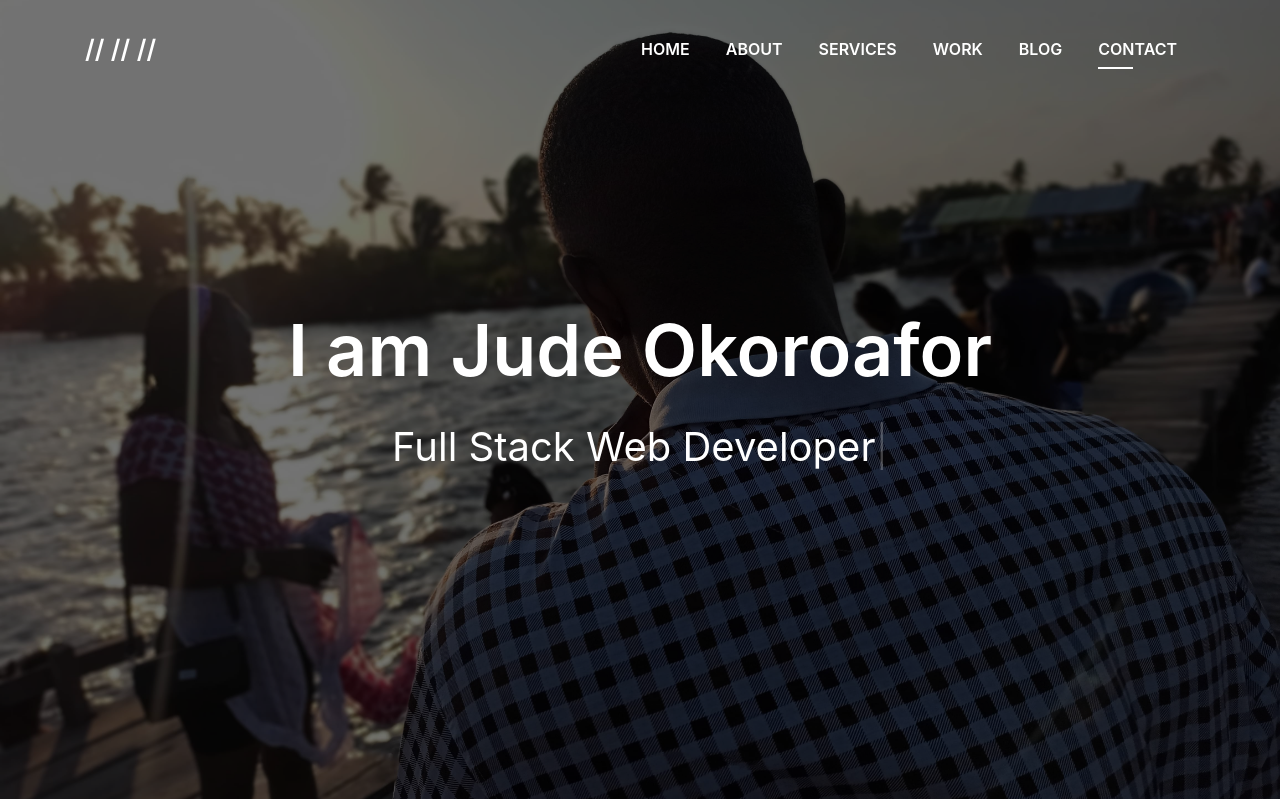
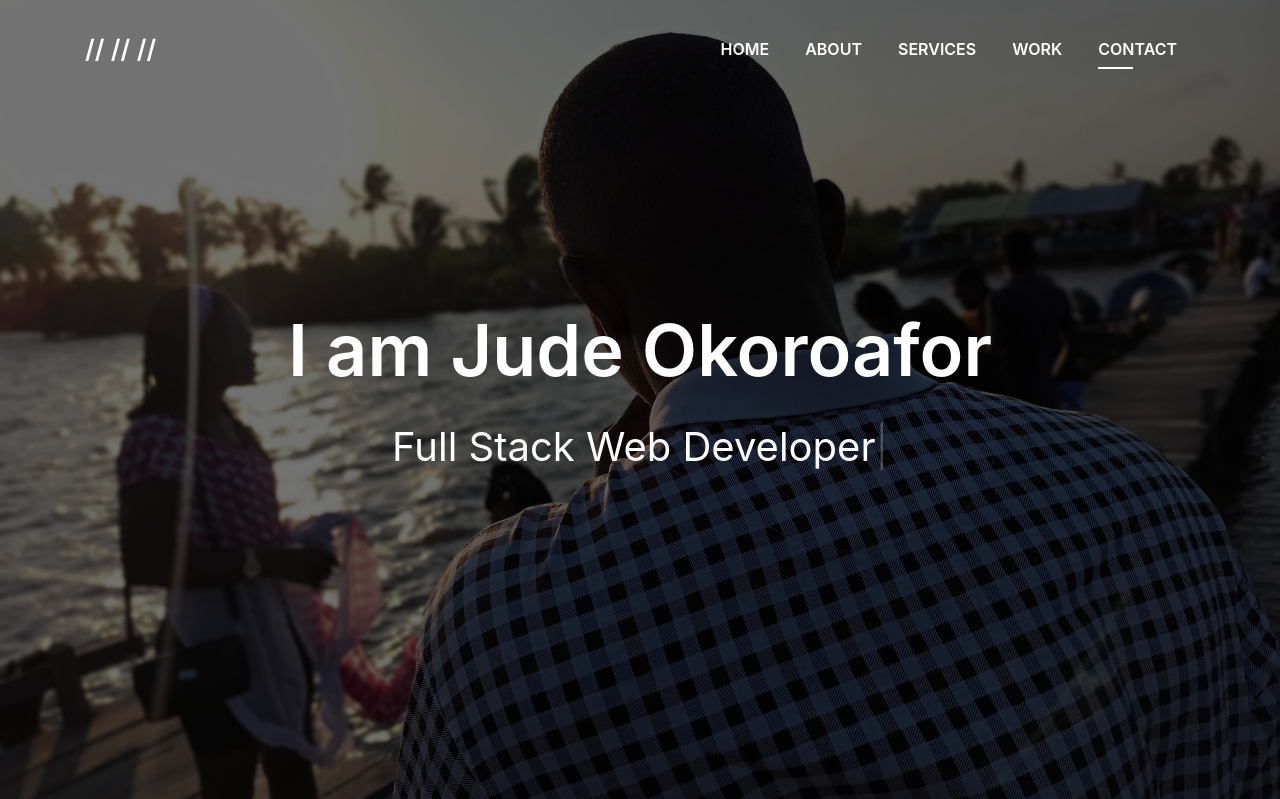
Before and after one commit to judexes/judeokoroafor, a PHP site: page / in a window 1280 px wide. Shown: the top 799 px of the page. Run offline with PHP 8.4, Linux system fonts and the light colour scheme; some web fonts are replaced.

Commit message:
Update index.php

```diff
--- a/index.php
+++ b/index.php
@@ -53,9 +53,6 @@
           </li>
           <li class="nav-item">
             <a class="nav-link js-scroll" href="#work">Work</a>
-          </li>
-          <li class="nav-item">
-            <a class="nav-link js-scroll" href="#blog">Blog</a>
           </li>
           <li class="nav-item">
             <a class="nav-link js-scroll" href="#contact">Contact</a>
```
